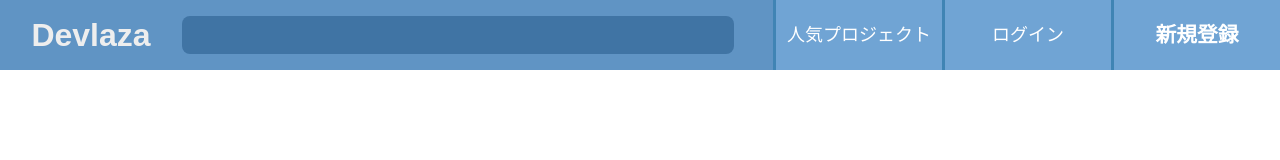
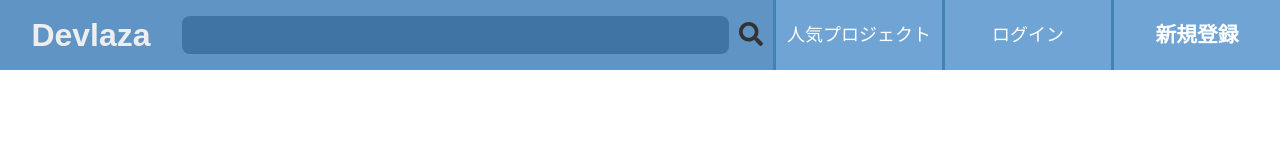
Before and after one commit to unios103/devlaza-front, a React (Create React App) app: page / in a window 1280 px wide. Shown: the top 160 px of the page. Built offline with nearby package versions, Linux system fonts and the light colour scheme; a web font is replaced by a local one.

Commit message:
†編集† FontAwesome周りをライブラリに変更した

```diff
--- a/src/App.tsx
+++ b/src/App.tsx
@@ -1,6 +1,12 @@
 import React from 'react';
 import './App.css';
 import Header from "./comp/Header";
+
+import { library } from '@fortawesome/fontawesome-svg-core'
+import { fas } from '@fortawesome/free-solid-svg-icons'
+import { far } from '@fortawesome/free-regular-svg-icons'
+
+library.add(fas, far)
 
 function App() {
   return (
--- a/src/comp/Header.tsx
+++ b/src/comp/Header.tsx
@@ -1,5 +1,6 @@
 import * as React from "react"
 import "./Header.css"
+import { FontAwesomeIcon } from '@fortawesome/react-fontawesome'
 
 type HeaderState = {
 	searchbox: string
@@ -47,7 +48,7 @@
 						表示上の順番とHTML上の順番が逆になってます
 					*/}
 					<div className="header-search-btn">
-						<i className="fas fa-search"></i>
+						<FontAwesomeIcon icon="search" />
 					</div>
 					<div className="header-search-text">
 						<input
```
Also changed, not shown: package.json (+9 -5 lines), 2 other files (tests, documents, lock files or other folders).
